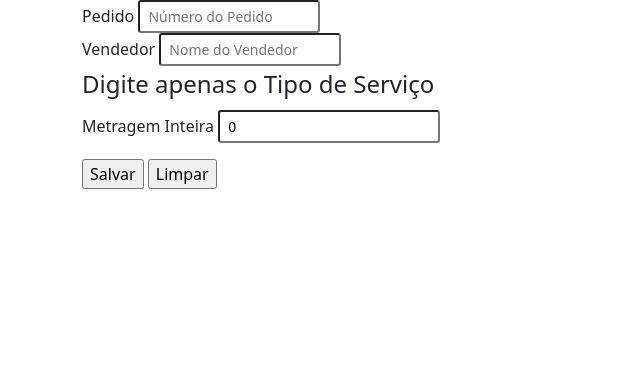
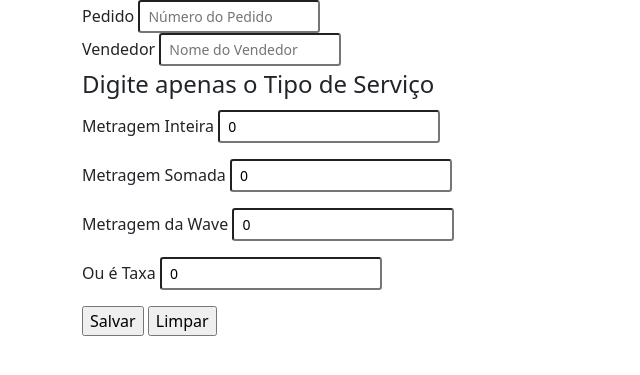
Before and after one commit to andreluizsilv/CadastroInstalacao, a Django app: page / in a window 1280 px wide. Shown: the part 56-431 px from the top of the page, without its empty margins (0-640 px from the left). Run offline with Django 4.2, Linux system fonts and the light colour scheme.

Commit message:
home.html

```diff
--- a/app_instalacoes/templates/home.html
+++ b/app_instalacoes/templates/home.html
@@ -36,6 +36,18 @@
 					<label for="iinte"> Metragem Inteira</label>
 					<input class="form-control-sm" type="number" step="0.01" placeholder="Digite a metragem Inteiro:" name="metragem_inteiro" size="20" id="iinte" value=0 onchange="taggleButton()" >
 				</p>
+				<p>
+				<label for="isoma">Metragem Somada</label>
+				<input class="form-control-sm" type="number" step="0.01" placeholder="Digite a metragem Somada :" name="metragem_fracionaro" size="20" id="isoma" value=0 onchange="taggleButton()" >
+			</p>
+			<p>
+				<label for="itaxa">Metragem da Wave</label>
+				<input class="form-control-sm" type="number" step="0.01" placeholder="Digite a metragem da Wave R$:" name="metragem_wave" size="20" id="iwave" value=0 onchange="taggleButton()" >
+			</p>
+			<p>
+				<label for="itaxa">Ou é Taxa</label>
+				<input class="form-control-sm" type="number" step="0.01" placeholder="Ou valor da Taxa R$:" name="taxa" size="20" value=0 onchange="taggleButton()" >
+			</p>
 
 			</div>
 
--- a/app_instalacoes/views.py
+++ b/app_instalacoes/views.py
@@ -1,6 +1,7 @@
 from django.shortcuts import render
 from django.http import HttpResponse
 from .metragem import *
+from .models import Instalacao
 
 # Create your views here.
 def home(request):
@@ -19,6 +20,37 @@ def pedido_cadastrados(request):
                 metragem = valores[0]
                 valor_unitario = valores[1]
                 valor_total = valores[2]
+        valores = request.POST.get('metragem_fracionaro')
+        if valores != 0:
+            valores = list(metragem_adicionadas(float(valores)))
+            for valor in valores:
+                metragem = valores[0]
+                valor_unitario = valores[1]
+                valor_total = valores[2]
+        valores = request.POST.get('metragem_wave')
+        if valores != 0:
+            valores = list(wave(float(valores)))
+            for valor in valores:
+                metragem = valores[0]
+                valor_unitario = valores[1]
+                valor_total = valores[2]
+        valores = request.POST.get('taxa')
+        if valores != 0:
+            valores = list(metragem_taxa(float(valores)))
+            for valor in valores:
+                metragem = valores[0]
+                valor_unitario = valores[1]
+                valor_total = valores[2]
 
-        print(f'Pedido: {pedido} Vendedor: {vendedor} metragem: {metragem} valor unitario: {valor_unitario} valor Total: {valor_total} ')
+        # Salvar instalação no Banco de dados
+        cadastro_instalacao = Instalacao()
+        cadastro_instalacao.pedido = pedido
+        cadastro_instalacao.vendedor = vendedor
+        cadastro_instalacao.metragem = metragem
+        cadastro_instalacao.valor_unitario = valor_unitario
+        cadastro_instalacao.valor_total = valor_total
+        cadastro_instalacao.save()
+
+        # Exibir todos as instalação em nova pagina
+
         return  HttpResponse("Estou Aqui!")
```
